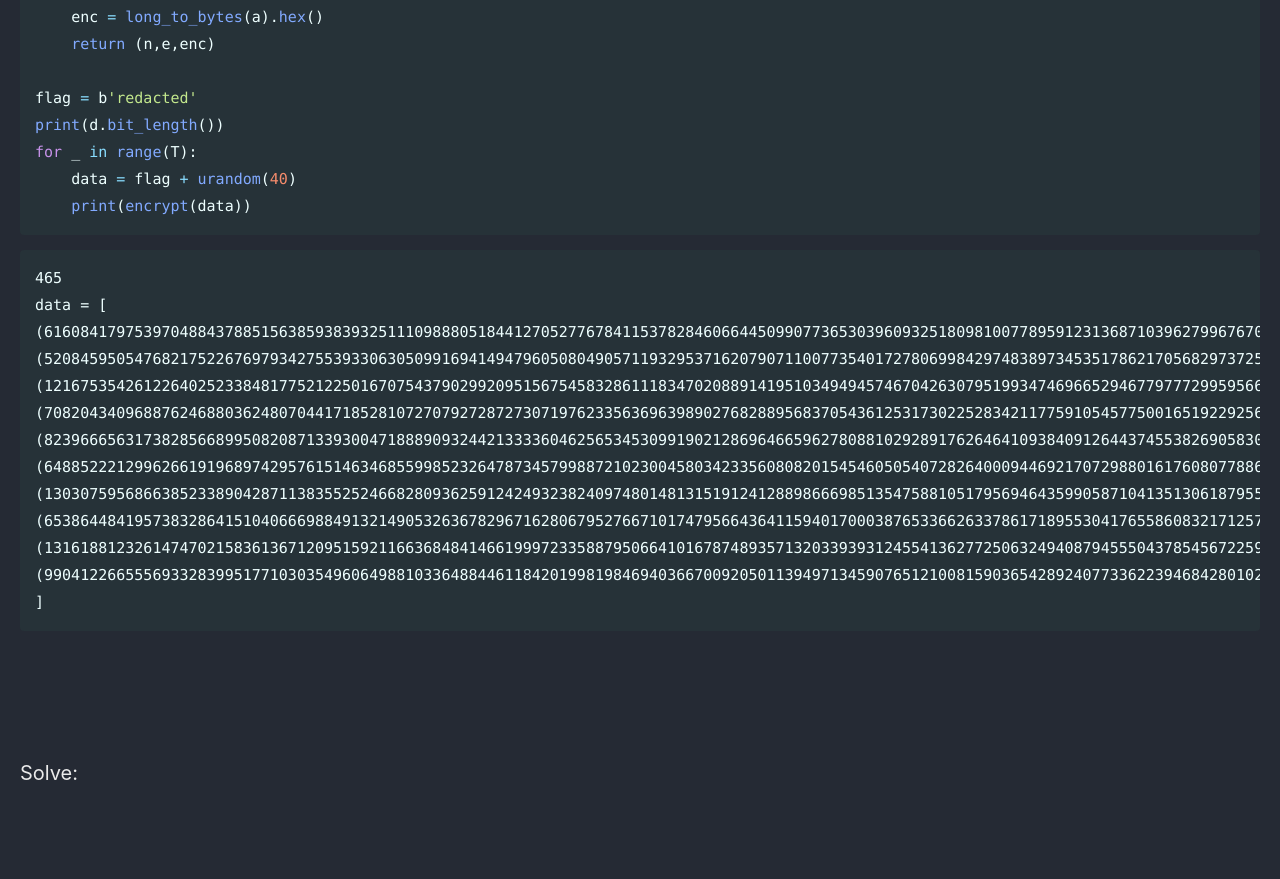
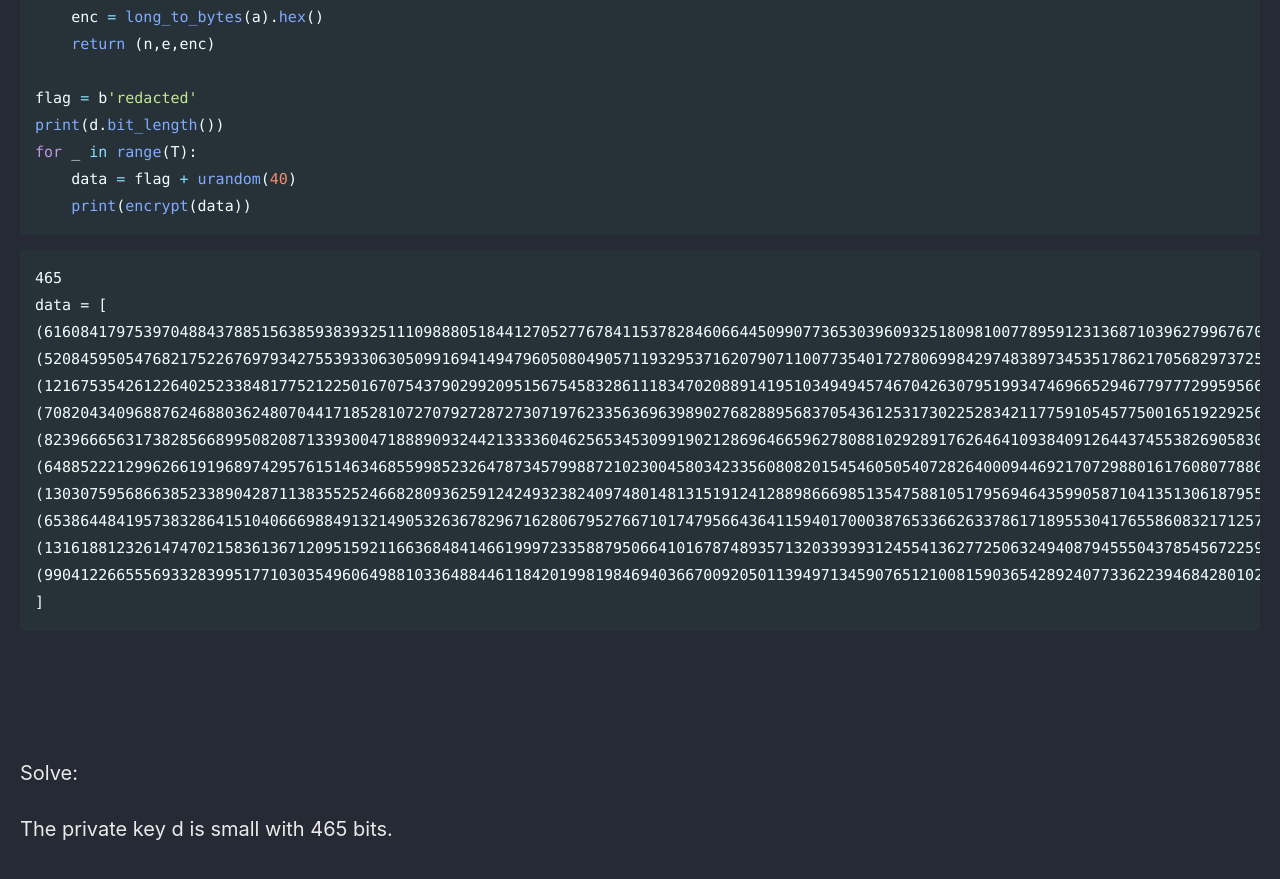
Before and after one commit to Connor-McCartney/Connor-McCartney.github.io, a Jekyll site: the page built from _pages/cryptography/other/Not-so-hard-RSA-HITCON-2019-Quals.md, in a window 1280 px wide and 900 px high, scrolled down 762 px. Shown: the top 879 px of the window. Built offline with Jekyll 4.4.1, drawn with Linux system fonts in a browser that asks for light colours; cached includes are drawn as plain includes; before the commit the page ends 1606 px from its top, so only the background shows below that.

Commit message:
Update Not-so-hard-RSA-HITCON-2019-Quals.md

```diff
--- a/_pages/cryptography/other/Not-so-hard-RSA-HITCON-2019-Quals.md
+++ b/_pages/cryptography/other/Not-so-hard-RSA-HITCON-2019-Quals.md
@@ -58,3 +58,5 @@ data = [
 <br>
 
 Solve:
+
+The private key d is small with 465 bits.
```
